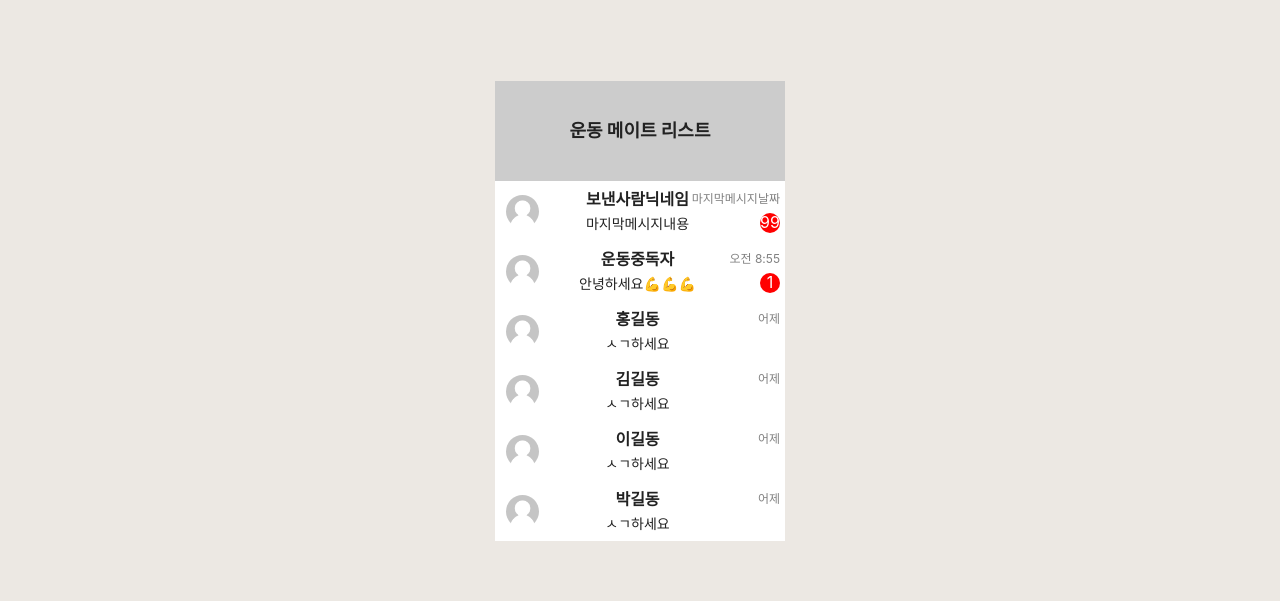
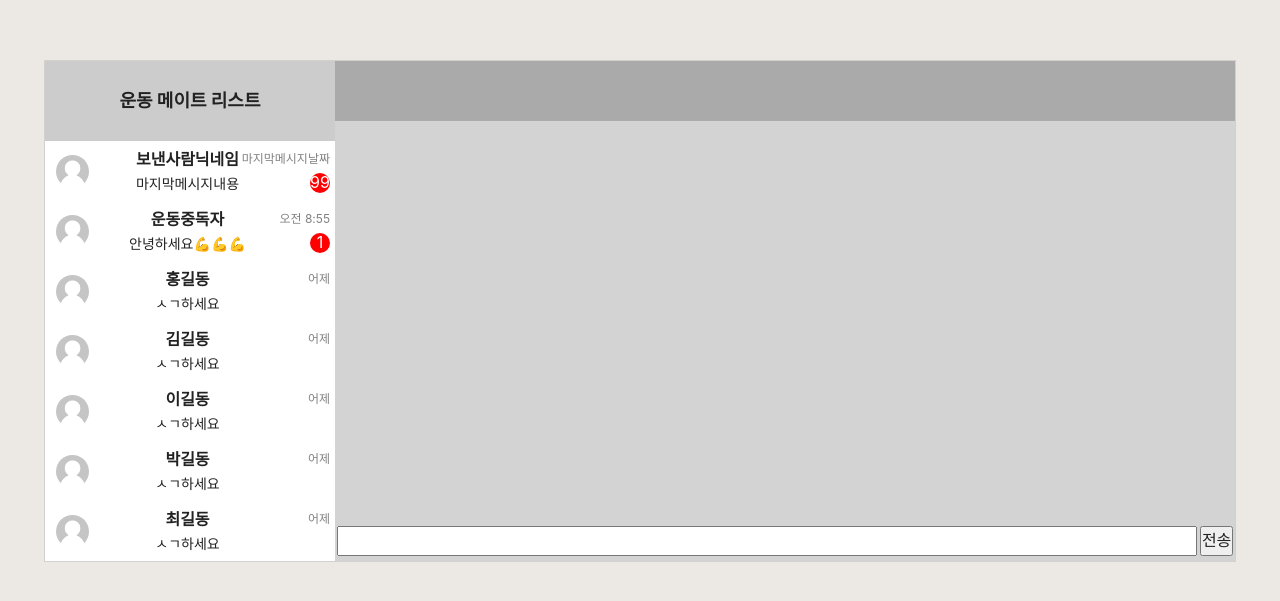
Before and after one commit to ashjang/FitTogether, a React (Vite) app in the folder web/: page / in a window 1280 px wide. Shown: the part 109-710 px from the top of the page. Built offline with nearby package versions, Linux system fonts and the light colour scheme.

Commit message:
feat: [feature/Messenger] - Messenger 레이아웃

```diff
--- a/web/src/components/Messenger/ChatApp.tsx
+++ b/web/src/components/Messenger/ChatApp.tsx
@@ -1,9 +1,39 @@
 import React from "react";
+import styled from "@emotion/styled";
+import ChatInput from "./ChatInput";
 
 interface Props {}
 
+const ChatAppContainer = styled.div`
+  position: relative;
+  width: 900px;
+  height: 500px;
+  background-color: #d3d3d3;
+`;
+
+const ChatRoom = styled.div`
+  background-color: #d3d3d3;
+`;
+
+const ChatRoomName = styled.div`
+  height: 60px;
+  background-color: #aaaaaa;
+`;
+
+const ChatRoomContent = styled.div`
+  background-color: #d3d3d3;
+`;
+
 const ChatApp: React.FC<Props> = () => {
-  return <div></div>;
+  return (
+    <ChatAppContainer>
+      <ChatRoom>
+        <ChatRoomName></ChatRoomName>
+        <ChatRoomContent></ChatRoomContent>
+      </ChatRoom>
+      <ChatInput />
+    </ChatAppContainer>
+  );
 };
 
 export default ChatApp;
--- a/web/src/components/Messenger/ChatInput.tsx
+++ b/web/src/components/Messenger/ChatInput.tsx
@@ -1,9 +1,29 @@
 import React from "react";
+import styled from "@emotion/styled";
 
 interface Props {}
 
+const InputBar = styled.div`
+  display: flex;
+  justify-content: space-around;
+  align-items: center;
+  position: absolute;
+  bottom: 0px;
+  width: 900px;
+  height: 40px;
+`;
+
+const InputField = styled.input`
+  width: 860px;
+`;
+
 const ChatInput: React.FC<Props> = () => {
-  return <div></div>;
+  return (
+    <InputBar>
+      <InputField />
+      <button>전송</button>
+    </InputBar>
+  );
 };
 
 export default ChatInput;
--- a/web/src/components/Messenger/ChatList.tsx
+++ b/web/src/components/Messenger/ChatList.tsx
@@ -70,6 +70,20 @@ const data: ChatData = {
     lastMessageContent: "ㅅㄱ하세요",
     newMessageCount: 0,
   },
+  message8: {
+    senderProfileImage: imageSrc, // 실제로는 "URL 또는 파일 경로"
+    senderNickname: "정길동",
+    lastMessageDate: "어제",
+    lastMessageContent: "ㅅㄱ하세요",
+    newMessageCount: 0,
+  },
+  message9: {
+    senderProfileImage: imageSrc, // 실제로는 "URL 또는 파일 경로"
+    senderNickname: "강길동",
+    lastMessageDate: "어제",
+    lastMessageContent: "ㅅㄱ하세요",
+    newMessageCount: 0,
+  },
 };
 
 const ChatList: React.FC<Props> = () => {
@@ -81,7 +95,7 @@ const ChatList: React.FC<Props> = () => {
           justifyContent: "center",
           alignItems: "center",
           width: "290px",
-          height: "100px",
+          height: "80px",
           fontSize: "18px",
           fontWeight: "bold",
           backgroundColor: "#cccccc",
@@ -92,7 +106,7 @@ const ChatList: React.FC<Props> = () => {
       <div
         css={css({
           width: "290px",
-          height: "360px",
+          height: "420px",
           overflowY: "auto",
         })}
       >
--- a/web/src/pages/Messenger/Messenger.tsx
+++ b/web/src/pages/Messenger/Messenger.tsx
@@ -1,4 +1,5 @@
 import React from "react";
+import ChatApp from "../../components/Messenger/ChatApp";
 import ChatList from "../../components/Messenger/ChatList";
 // import { css } from "@emotion/react";
 import styled from "@emotion/styled";
@@ -10,12 +11,21 @@ const Page = styled.div`
   min-height: 100vh;
 `;
 
+const Component = styled.div`
+  display: flex;
+  width: 1190 px;
+  border: 1px solid rgba(0, 0, 0, 10%);
+`;
+
 interface Props {}
 
 const Messenger: React.FC<Props> = () => {
   return (
     <Page>
-      <ChatList />
+      <Component>
+        <ChatList />
+        <ChatApp />
+      </Component>
     </Page>
   );
 };
```
